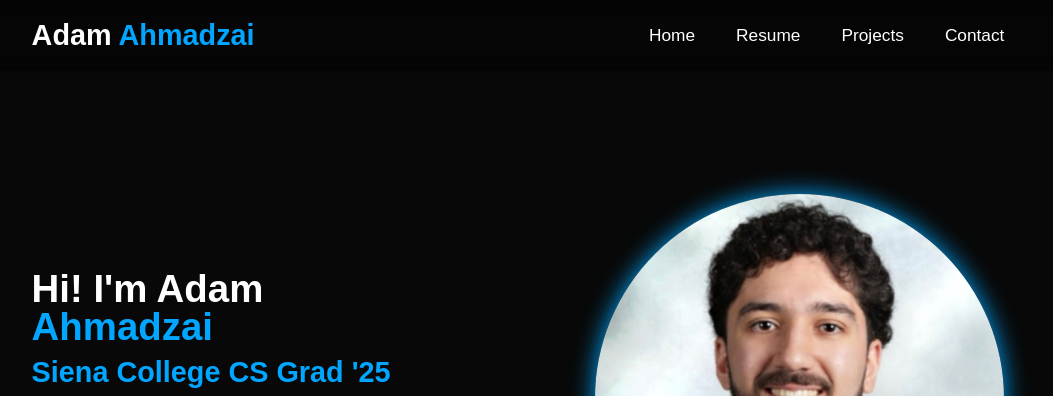
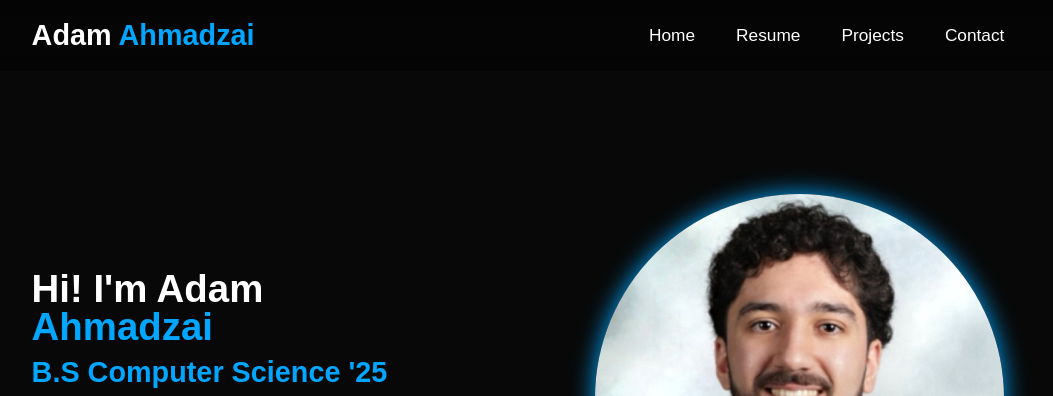
Before and after one commit to adamahmadzai/adamahmadzai.github.io, a plain HTML site: page index.html in a window 1280 px wide. Shown: the top 396 px of the page, without its empty margins (122-1175 px from the left). Drawn offline with nearby package versions, Linux system fonts and the light colour scheme.

Commit message:
changed subtitle

```diff
--- a/index.html
+++ b/index.html
@@ -31,7 +31,7 @@
       <div data-aos="fade-right">
 
         <h1>Hi! I'm Adam <span>Ahmadzai</span></h1>
-        <h3><span>Siena College CS Grad '25</span></h3>
+        <h3><span>B.S Computer Science '25</span></h3>
         <p>👋 Hey, This site is your window into my world of development, design, and data.</p>
         <div class="social-icons">
           <a href="https://github.com/adamahmadzai" target="_blank">
```
